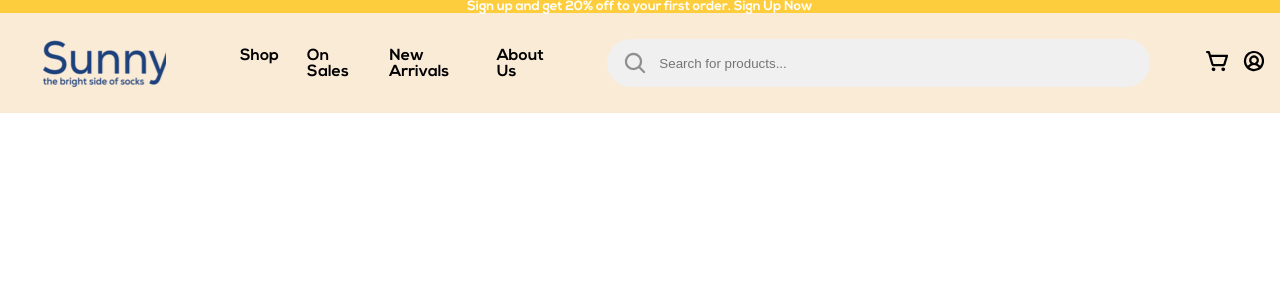
After one commit to JML-NHL-Stenden/Webs, a PHP site: page /master/header.php in a window 1280 px wide. The commit adds this page. Shown: the top 300 px of the page. Run offline with PHP 8.4, Linux system fonts and the light colour scheme.

Commit message:
separated the footer and header

```diff
--- /dev/null
+++ b/master/header.php
@@ -0,0 +1,28 @@
+<link rel="stylesheet" href="../index.css">
+
+
+       <!-- Yellow top section -->
+        <div class="top-section">
+            <h5><a href="#">Sign up and get 20% off to your first order. Sign Up Now</a></h5>
+        </div>
+        <!-- Head navigation section -->
+        <div class="heading">
+            <div class="logo"><a href="#">sunny</a></div>
+            <div class="navbar">
+                <ul>
+                    <li><a href="#">Shop</a></li>
+                    <li><a href="#">On Sales</a></li>
+                    <li><a href="#">New Arrivals</a></li>
+                    <li><a href="#">About Us</a></li>
+                </ul>
+            </div>
+            <!-- Search bar -->
+            <div class="searchbar">
+                <a href="#" class="button"></a>
+                <input type="text" placeholder="Search for products...">
+            </div>
+            <div class="user">
+                <a href="#" class="cart"></a>
+                <a href="#" class="user-icon"></a>
+            </div>
+        </div>
```
Also changed, not shown: catalog-style.css (+6 -1 lines), css/style.css (+7 -0 lines), product_detail.php (+9 -12 lines), master/footer.html (added), 1 other file.
